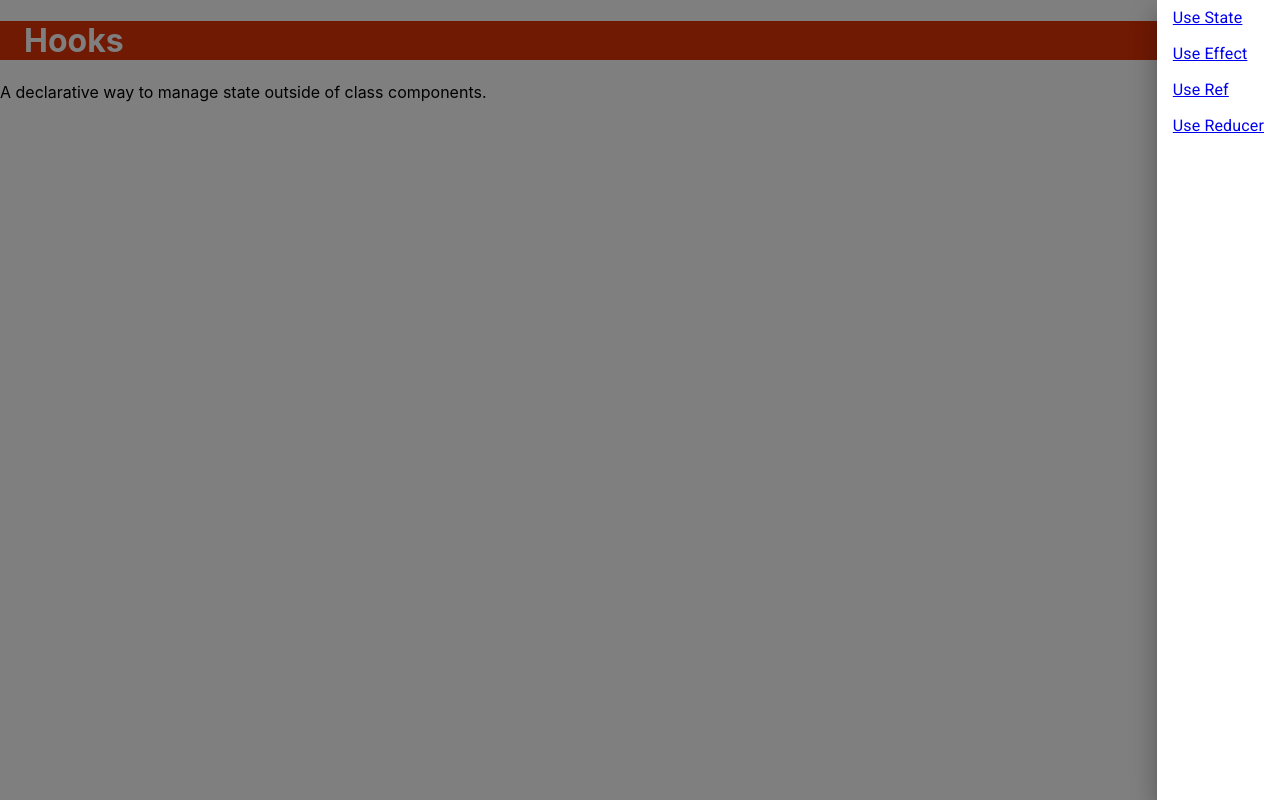
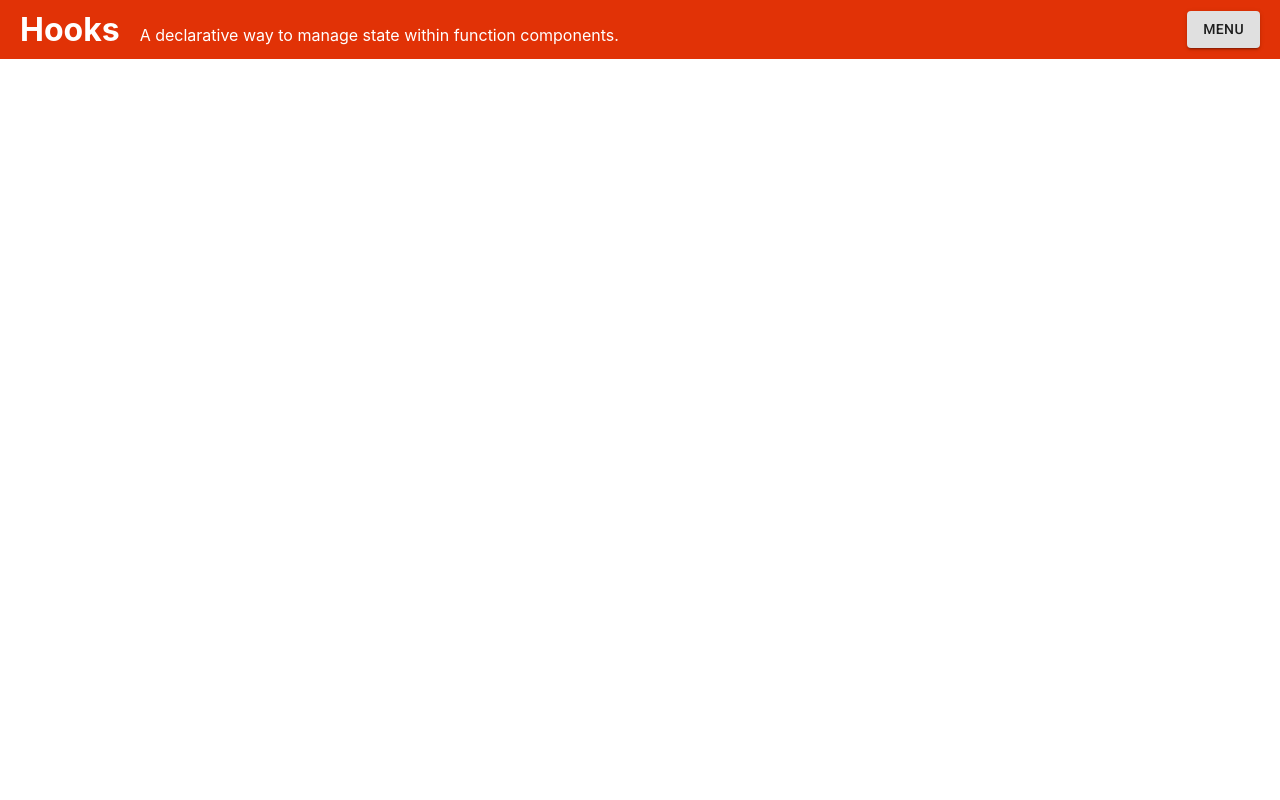
Before and after one commit to iamdcj/hooks, a React (Create React App) app: page / in a window 1280 px wide. Built offline with nearby package versions, Linux system fonts and the light colour scheme.

Commit message:
styling and hooks improvements

```diff
--- a/src/App.tsx
+++ b/src/App.tsx
@@ -2,41 +2,15 @@ import React from "react";
 import { BrowserRouter as Router, Switch, Route, Link } from "react-router-dom";
 import UseState from "./Hooks/useState";
 import UseRef from "./Hooks/useRef";
+import Header from "./components/Header";
 // import UseReducer from "./Hooks/useReducer";
 // import UseEffect from "./Hooks/useEffect";
-
-import { Container, Drawer, MenuItem } from "@material-ui/core";
 
 const App = () => {
   return (
     <Router>
       <main>
-        <Container
-          style={{ background: "#e13206", color: "#fff", position: "relative" }}
-        >
-          <h1>Hooks</h1>
-
-          <Drawer anchor="right" open={true}>
-            <nav>
-              <MenuItem>
-                <Link to="/use-state">Use State</Link>
-              </MenuItem>
-              <MenuItem>
-                <Link to="/use-effect">Use Effect</Link>
-              </MenuItem>
-              <MenuItem>
-                <Link to="/use-ref">Use Ref</Link>
-              </MenuItem>
-
-              <MenuItem>
-                <Link to="/use-reducer">Use Reducer</Link>
-              </MenuItem>
-            </nav>
-          </Drawer>
-        </Container>
-        <div>
-          <p>A declarative way to manage state outside of class components.</p>
-        </div>
+        <Header />
 
         <Switch>
           <Route path="/use-state">
--- a/src/Hooks/useState/Counter/index.tsx
+++ b/src/Hooks/useState/Counter/index.tsx
@@ -4,6 +4,14 @@ export interface CounterProps {}
 
 const Counter: React.SFC<CounterProps> = () => {
   let [count, updateCount] = useState(0);
+
+  const policeCount = (count: number) => {
+    if (count < 0) {
+      updateCount(0);
+    } else {
+      updateCount(count);
+    }
+  };
 
   return (
     <div>
@@ -13,8 +21,8 @@ const Counter: React.SFC<CounterProps> = () => {
         <li>useState - this handles the state for the count value.</li>
       </ul>
       <span>{count}</span>
-      <button onClick={() => updateCount(count + 1)}>+</button>
-      <button onClick={() => updateCount(count - 1)}>-</button>
+      <button onClick={() => policeCount(count + 1)}>+</button>
+      <button onClick={() => policeCount(count - 1)}>-</button>
     </div>
   );
 };
--- /dev/null
+++ b/src/components/Header.tsx
@@ -0,0 +1,66 @@
+import React, { useState } from "react";
+import { Link } from "react-router-dom";
+import { Container, Drawer, MenuItem, Button } from "@material-ui/core";
+
+export interface HeaderProps {}
+
+const Header: React.SFC<HeaderProps> = () => {
+  const [menuOpen, setMenuOpen] = useState(false);
+
+  return (
+    <Container
+      style={{
+        background: "#e13206",
+        color: "#fff",
+        padding: "10px 20px",
+        display: "grid",
+        gridGap: "20px",
+        gridTemplateColumns: "min-content 1fr min-content",
+        alignItems: "baseline"
+      }}
+    >
+      <h1 className="no-margin">Hooks</h1>
+      <p className="no-margin">
+        A declarative way to manage state within function components.
+      </p>
+
+      <Button
+        onClick={() => setMenuOpen(!menuOpen)}
+        variant="contained"
+        style={{ alignSelf: "center" }}
+      >
+        Menu
+      </Button>
+
+      <Drawer anchor="right" open={menuOpen}>
+        <Button onClick={() => setMenuOpen(false)} variant="contained">
+          Close
+        </Button>
+        <nav>
+          <MenuItem>
+            <Link to="/use-state" onClick={() => setMenuOpen(false)}>
+              Use State
+            </Link>
+          </MenuItem>
+          <MenuItem>
+            <Link to="/use-effect" onClick={() => setMenuOpen(false)}>
+              Use Effect
+            </Link>
+          </MenuItem>
+          <MenuItem>
+            <Link to="/use-ref" onClick={() => setMenuOpen(false)}>
+              Use Ref
+            </Link>
+          </MenuItem>
+          <MenuItem>
+            <Link to="/use-reducer" onClick={() => setMenuOpen(false)}>
+              Use Reducer
+            </Link>
+          </MenuItem>
+        </nav>
+      </Drawer>
+    </Container>
+  );
+};
+
+export default Header;
--- a/src/index.css
+++ b/src/index.css
@@ -16,3 +16,16 @@ header {
   display: flex;
   align-items: center;
 }
+
+h1,
+h2,
+h3,
+h4,
+h5,
+h6 {
+  margin-top: 0;
+}
+
+.no-margin {
+  margin: 0;
+}
```
